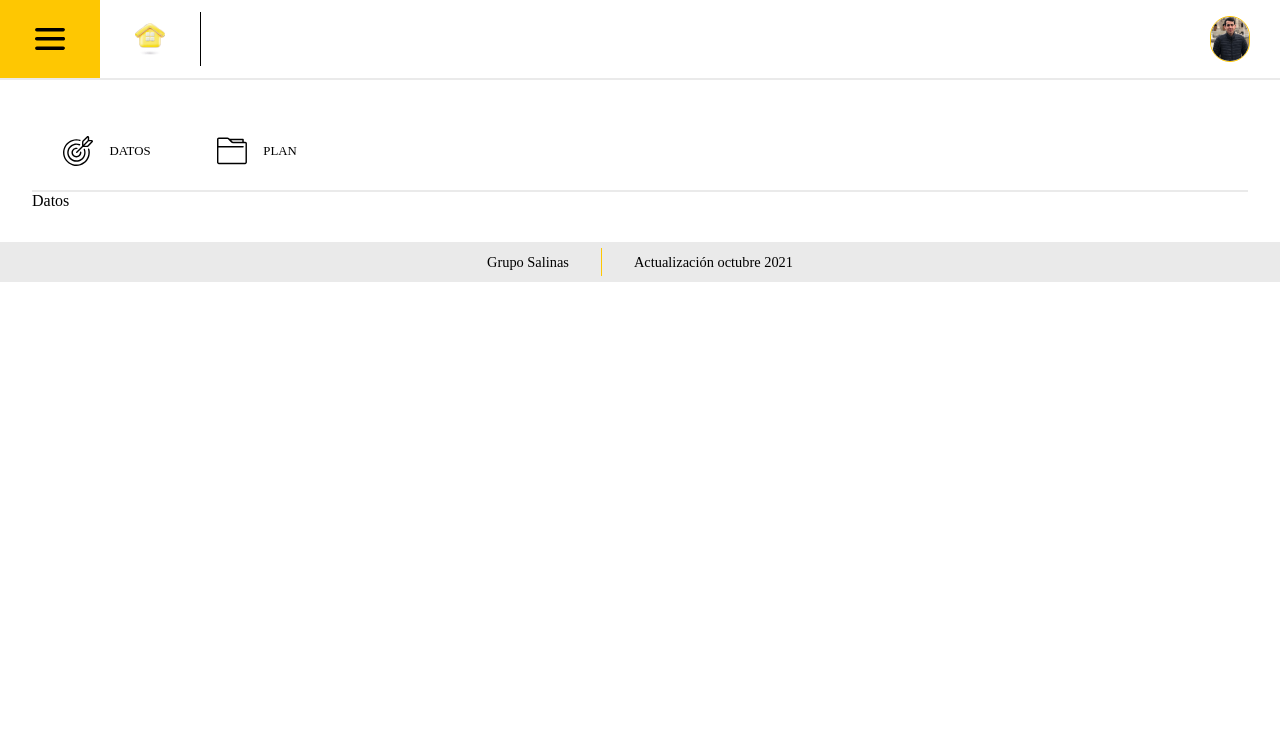
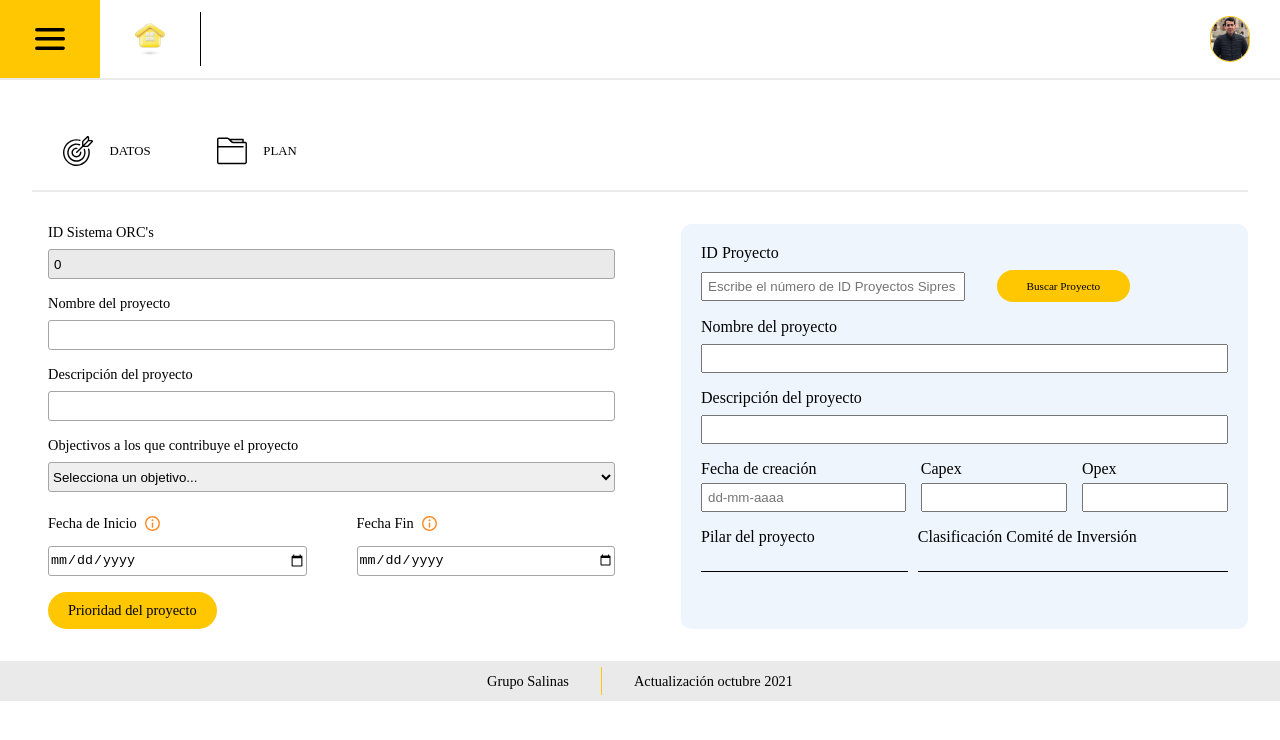
Before and after one commit to Blasnjacobo/pruebaTecnica-grupoSalinas, a React (Create React App) app: page / in a window 1280 px wide. Both pictures are taken after a click on the element "DATOS". Shown: the top 740 px of the page. Built offline with nearby package versions, Linux system fonts and the light colour scheme.

Commit message:
sections done

```diff
--- a/src/components/Datos/Datos.jsx
+++ b/src/components/Datos/Datos.jsx
@@ -1,7 +1,14 @@
 import React from "react";
+import ProjectDescription from "./ProjectDescription";
+import SearchProject from "./SearchProject";
 
 const Datos = () => {
-  return <div>Datos</div>;
+  return (
+    <div className="datos-container">
+      <ProjectDescription />
+      <SearchProject />
+    </div>
+  );
 };
 
 export default Datos;
--- /dev/null
+++ b/src/components/Datos/ProjectDescription.jsx
@@ -0,0 +1,82 @@
+import React from "react";
+import information from "../../img/informacion.svg";
+
+const ProjectDescription = () => {
+  return (
+    <div className="projectDescription-container">
+      <section className="project-formulario">
+        <div>ID Sistema ORC's</div>
+        <input
+          className="project-IDORC"
+          defaultValue="0"
+          style={{ paddingLeft: "5px" }}
+        />
+      </section>
+      <section className="project-formulario">
+        <div>Nombre del proyecto</div>
+        <input />
+      </section>
+      <section className="project-formulario">
+        <div>Descripción del proyecto</div>
+        <input />
+      </section>
+      <section className="project-formulario">
+        <div>Objectivos a los que contribuye el proyecto</div>
+        <select defaultValue="objetivo">
+          <option value="objetivo" disabled hidden>
+            Selecciona un objetivo...
+          </option>
+          <option value="1">
+            2021 CHGS Garantizar que los datos y estadistica relacionada con
+            gente estén actualizados, sistematizados y sean útiles para la toma
+            de decisiones.
+          </option>
+          <option value="2">
+            2021 CHGS Asegurar que los Directivos de unidades (negocios y
+            despachos) gestionen con base en el modelo de alto desempeño para el
+            logro eficiente...
+          </option>
+          <option value="3">
+            2021 CH AyC. Gestionar a los equipos Directivos bajo el Modelo de
+            Alto Desempeño cuidando la implemetacion de los 6 pasos
+          </option>
+          <option value="4">
+            2021 CH BOFF Fortalecer una cultura de alto desempeño impulsando la
+            adopción del modelo de los 6 pasos.
+          </option>
+          <option value="5">
+            2021 Totalplay Paso 6: Fomentar y consolidar el proceso de
+            evaluación de desempeño en Grupo Totalplay alineado al Modelo de 6
+            pasos
+          </option>
+          <option value="6">
+            2021 CH EKT. Implementar e impulsar la adopción del modelo de los 6
+            pasos como componente clave de la cultura de Elektra Marca,
+            conectividad, ...
+          </option>
+        </select>
+      </section>
+      <section className="project-calendario">
+        <div className="project-fecha">
+          <div className="project-fechaIcon">
+            <div>Fecha de Inicio</div>
+            <img src={information} alt="information icon" />
+          </div>
+          <input type="date" />
+        </div>
+        <div className="project-fecha">
+          <div className="project-fechaIcon">
+            <div>Fecha Fin</div>
+            <img src={information} alt="information icon" />
+          </div>
+          <input type="date" />
+        </div>
+      </section>
+      <section className="project-formulario">
+        <div className="proyecto-prioridad">Prioridad del proyecto</div>
+      </section>
+    </div>
+  );
+};
+
+export default ProjectDescription;
--- /dev/null
+++ b/src/components/Datos/SearchProject.jsx
@@ -0,0 +1,54 @@
+import React from "react";
+
+const SearchProject = () => {
+  return (
+    <div className="searchProject-container">
+      <section className="project-searchSection">
+        <div>ID Proyecto</div>
+        <div className="proyecto-buscar">
+          <input
+            placeholder="Escribe el número de ID Proyectos Sipres"
+            style={{ paddingLeft: "5px" }}
+          />
+          <div>Buscar Proyecto</div>
+        </div>
+      </section>
+      <section className="project-searchSection">
+        <div>Nombre del proyecto</div>
+        <input />
+      </section>
+      <section className="project-searchSection">
+        <div>Descripción del proyecto</div>
+        <input />
+      </section>
+      <section className="project-creation">
+        <div className="no-capex-opex">
+          <div>Fecha de creación</div>
+          <input type="text" id="dateInput" placeholder="dd-mm-aaaa" />
+        </div>
+        <div className="capex-opex">
+          <div>
+            <div>Capex</div>
+            <input />
+          </div>
+          <div>
+            <div>Opex</div>
+            <input />
+          </div>
+        </div>
+      </section>
+      <section className="proyecto-signature">
+        <div>
+          <div>Pilar del proyecto</div>
+          <input type="text" id="textInput" />
+        </div>
+        <div>
+          <div>Clasificación Comité de Inversión</div>
+          <input type="text" id="textInput" />
+        </div>
+      </section>
+    </div>
+  );
+};
+
+export default SearchProject;
--- a/src/index.css
+++ b/src/index.css
@@ -110,3 +110,197 @@ main {
 .section-option div {
  font-size: 0.8rem;
 }
+
+/* Datos */
+.datos-container {
+  display: grid;
+  grid-template-columns: 1fr 1fr;
+  gap: 50px;
+}
+
+/* Descripción del proyecto*/
+.projectDescription-container {
+  display: flex;
+  flex-direction: column;
+  gap: 1rem;
+  margin-top: 2rem;
+  margin-left: 1rem;
+}
+
+.project-formulario,
+.project-fecha
+{
+  display: flex;
+  flex-direction: column;
+  gap: 0.5rem;
+}
+
+.projectDescription-container section input,
+.projectDescription-container section select
+{
+  border-radius: 3px;
+  border: 1px solid #a5a5a5;
+  height: 30px;
+  width: 100%;
+}
+select {
+  cursor: pointer;
+}
+
+.projectDescription-container section div{
+  font-size: 0.9rem;
+}
+
+.project-IDORC {
+  background-color: #eaeaea;
+}
+
+.project-fechaIcon {
+  display: flex;
+  justify-content: flex-start;
+  align-items: center;
+  gap: 0.5rem;
+  height: 30px;;
+}
+
+.project-fechaIcon img {
+  height: 50%;
+}
+
+.project-calendario {
+  display: grid;
+  grid-template-columns: 1fr 1fr;
+  gap: 50px;
+}
+
+.project-calendario input {
+  cursor: pointer;
+}
+
+.proyecto-prioridad {
+  padding: 10px 20px;
+  border-radius: 20px;
+  background-color: #fec702;
+  width: fit-content;
+}
+
+/* Busqueda de Proyecto */
+.searchProject-container  {
+  display: flex;
+  flex-direction: column;
+  gap: 1rem;
+  margin-top: 2rem;
+  margin-left: 1rem;
+  background-color: #EFF5FC;
+  padding: 20px;
+  border-radius: 10px;
+}
+
+.project-searchSection {
+  display: flex;
+  flex-direction: column;
+  gap: 0.5rem;
+}
+
+.project-searchSection input {
+  padding: 5px;
+  width: 100%;
+}
+
+.proyecto-buscar input {
+  padding: 20px;
+}
+
+.proyecto-buscar {
+  display: flex;
+  justify-content: flex-start;
+  align-items: center;
+  gap: 2rem;
+}
+
+.proyecto-buscar input {
+  padding: 5px;
+  width: 50%;
+}
+
+.proyecto-buscar div {
+  padding: 10px 30px;
+  border-radius: 20px;
+  width: fit-content;
+  background-color: #fec702;
+  text-align: center;
+  font-size: 0.7rem;
+  cursor: pointer;
+}
+
+.project-creation {
+  display: grid;
+  grid-template-columns: 2fr 3fr;
+  gap: 15px;
+}
+
+.no-capex-opex {
+  width: 100%;
+  display: flex;
+  flex-direction: column;
+  gap: 5px;
+}
+
+.no-capex-opex input{
+  width: 100%;
+  padding: 5px;
+}
+
+.capex-opex {
+  display: grid;
+  grid-template-columns: 1fr 1fr;
+  gap: 15px;
+}
+
+.capex-opex input{
+  width: 100%;
+  padding: 5px;
+}
+
+.capex-opex div {
+  display: flex;
+  flex-direction: column;
+  gap: 5px;
+}
+
+.proyecto-signature {
+  display: grid;
+  grid-template-columns: 2fr 3fr;
+  gap: 10px;
+}
+
+.proyecto-signature input {
+  width: 100%;
+}
+
+#textInput {
+  border: none;
+  border-bottom: 1px solid #000;
+  background-color: transparent;
+  padding: 5px;
+  outline: none;
+}
+
+@media screen and (max-width: 800px) {
+  .datos-container {
+    display: grid;
+    grid-template-columns: 1fr;
+    gap: 10px;
+  }
+  .project-calendario {
+    display: grid;
+    grid-template-columns: 1fr;
+    gap: 15px;
+  }
+
+  .project-creation {
+    display: grid;
+    grid-template-columns: 1fr;
+    gap: 10px;
+  }
+}
```
